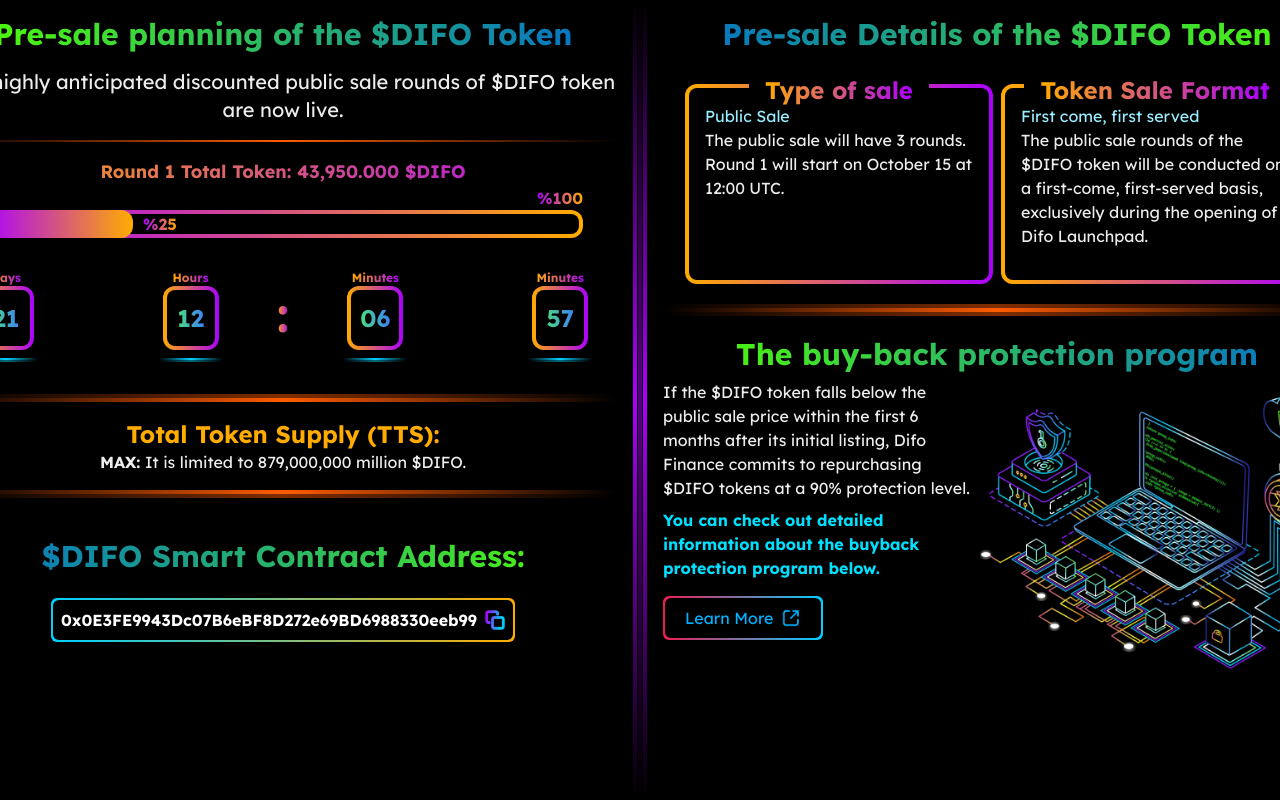
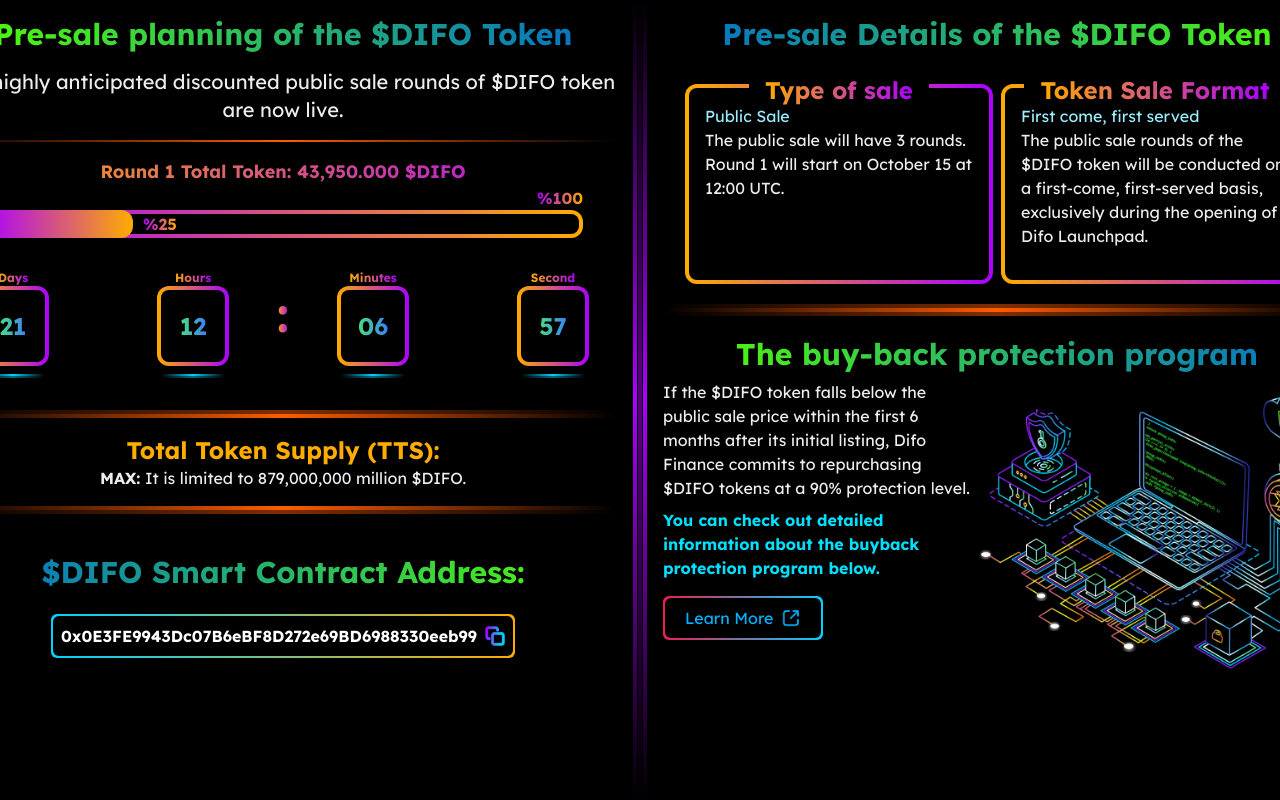
Before and after one commit to Skaimarvas/difo, a Next.js app: page / in a window 1280 px wide. Shown: the top 800 px of the page. Built offline with nearby package versions, Linux system fonts and the light colour scheme.

Commit message:
update time

```diff
--- a/src/components/TimeSection.tsx
+++ b/src/components/TimeSection.tsx
@@ -2,11 +2,11 @@
 
 const TimeSection = () => {
   return (
-    <div className="flex justify-evenly lg:gap-0 gap-24  relative my-8">
+    <div className="flex justify-evenly lg:gap-0 gap-20  relative my-8">
       <Time timeData="21" timeType="Days" />
       <Time timeData="12" timeType="Hours" />
       <Time timeData="06" timeType="Minutes" />
-      <Time timeData="57" timeType="Minutes" />
+      <Time timeData="57" timeType="Second" />
       <div className="absolute top-5 sm:top-7">
         <span className="bg-gradient-to-r from-[#FFAC00] to-[#AB00FF] bg-clip-text text-transparent text-5xl text-center font-extrabold">
           :
--- a/src/components/molecules/Time.tsx
+++ b/src/components/molecules/Time.tsx
@@ -13,7 +13,7 @@
       </span>
       <div className="relative bg-black rounded-xl">
         <div className="rounded-xl p-1 bg-gradient-to-r from-[#FFAC00] to-[#AB00FF]">
-          <div className="flex items-center justify-center h-14 w-12 sm:h-16 sm:w-14 bg-black rounded-lg">
+          <div className="flex items-center justify-center h-[72px] w-[64px] sm:h-16 sm:w-14 bg-black rounded-lg">
             <span className="text-2xl sm:text-3xl font-bold text-transparent bg-clip-text bg-gradient-to-r from-green-400 to-blue-500">
               {timeData}
             </span>
```
